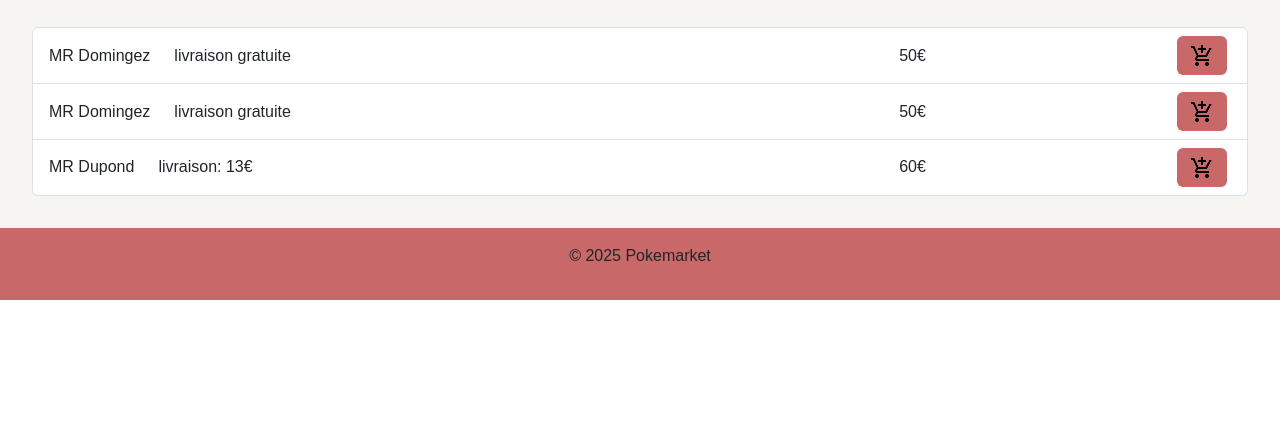
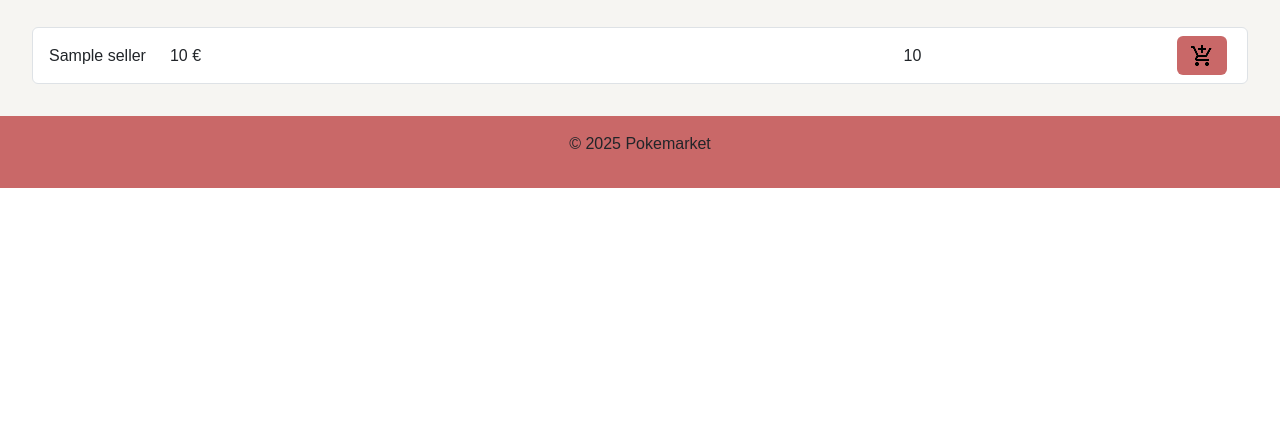
Before and after one commit to Pierrick74/laravel-test, a Laravel app: template resources/views/product-details.blade.php in a window 1280 px wide. Shown: the part 374-800 px from the top of the page. Run offline with Laravel 12, Linux system fonts and the light colour scheme; the template is opened without the code that fills it: most values are stand-ins (such as "Sample title", 1, 10 or a date in 2020); data that the repository does not hold is empty.

Commit message:
feat(detail): add database and seller

```diff
--- a/app/Http/Controllers/ProductController.php
+++ b/app/Http/Controllers/ProductController.php
@@ -14,7 +14,7 @@ class ProductController extends Controller
     public function indexWithId(String $id)
     {
         $card = DB::table('card')->where('id', $id)->first();
-
-        return view('product-details', ['card' => $card]);
+        $sellers = DB::table('seller')->where('card_id', $id)->get();
+        return view('product-details', ['card' => $card, 'sellers' => $sellers]);
     }
 }
--- a/resources/views/product-details.blade.php
+++ b/resources/views/product-details.blade.php
@@ -23,50 +23,36 @@
             <div class="card d-flex flex-column" style="width: 16rem;">
                 <div class="d-flex justify-content-center pt-4 px-3">
                     <div class="d-flex flex-column w-75">
-                        <h3>MR Dupont</h3>
-                        <p>{{$card -> delivery_price}}</p>
+                        @if(isset($sellers[0]))
+                        <h3>{{$sellers[0] -> name}}</h3>
+                        <p>{{$sellers[0] -> delivery_price}}</p>
+                        @endif
                     </div>
-                    <p class="w-20 p-2 display-6 text-center align-self-center">{{$card -> price}}</p>
+                    <p class="w-20 p-2 display-6 text-center align-self-center">{{$sellers[0] -> price}}</p>
                 </div>
                 <a href="#" class="btn btn-block mx-4 my-2">Acheter</a>
             </div>
         </div>
     </div>
     <ul class="list-group mt-5">
+        @foreach($sellers as $seller)
         <li class="list-group-item">
             <div class="row ">
                 <div class="col d-flex flex-wrap align-self-center">
-                <p class="my-0">MR Domingez</p>
-                <p class="col mx-4 my-0">livraison gratuite</p>
+                <p class="my-0">{{$seller -> name}}</p>
+                    @if($seller -> delivery_price == "Livraison gratuite")
+                            <p class="col mx-4 my-0">{{$seller -> delivery_price}}</p>
+                        @else
+                            <p class="col mx-4 my-0">{{$seller -> delivery_price}} €</p>
+                    @endif
                 </div>
                 <div class="col-4 col-lg-6 d-flex flex-wrap justify-content-end">
-                <p class="text-center m-0 w-10 flex-grow-1 align-self-center">50€</p>
+                <p class="text-center m-0 w-10 flex-grow-1 align-self-center">{{$seller -> price}}</p>
                     <btn href="#" class="btn btn-block mx-1 my-1S w-10"><img src="../assets/add_shop.png" alt=""></btn>
                 </div>
             </div>
         </li>
-        <li class="list-group-item"><div class="row ">
-                <div class="col d-flex flex-wrap align-self-center">
-                    <p class="my-0">MR Domingez</p>
-                    <p class="col mx-4 my-0">livraison gratuite</p>
-                </div>
-                <div class="col-4 col-lg-6 d-flex flex-wrap justify-content-end">
-                    <p class="text-center m-0 w-10 flex-grow-1 align-self-center">50€</p>
-                    <btn href="#" class="btn btn-block mx-1 my-1S w-10"><img src="../assets/add_shop.png" alt=""></btn>
-                </div>
-            </div>
-        </li>
-        <li class="list-group-item"><div class="row ">
-                <div class="col d-flex flex-wrap align-self-center">
-                    <p class="my-0">MR Dupond</p>
-                    <p class="col mx-4 my-0">livraison: 13€</p>
-                </div>
-                <div class="col-4 col-lg-6 d-flex flex-wrap justify-content-end">
-                    <p class="text-center m-0 w-10 flex-grow-1 align-self-center">60€</p>
-                    <btn href="#" class="btn btn-block mx-1 my-1S w-10"><img src="../assets/add_shop.png" alt=""></btn>
-                </div>
-            </div>
-        </li>
+        @endforeach
     </ul>
 
 @endsection
```
Also changed, not shown: resources/views/homepage.blade.php (+6 -15 lines).
